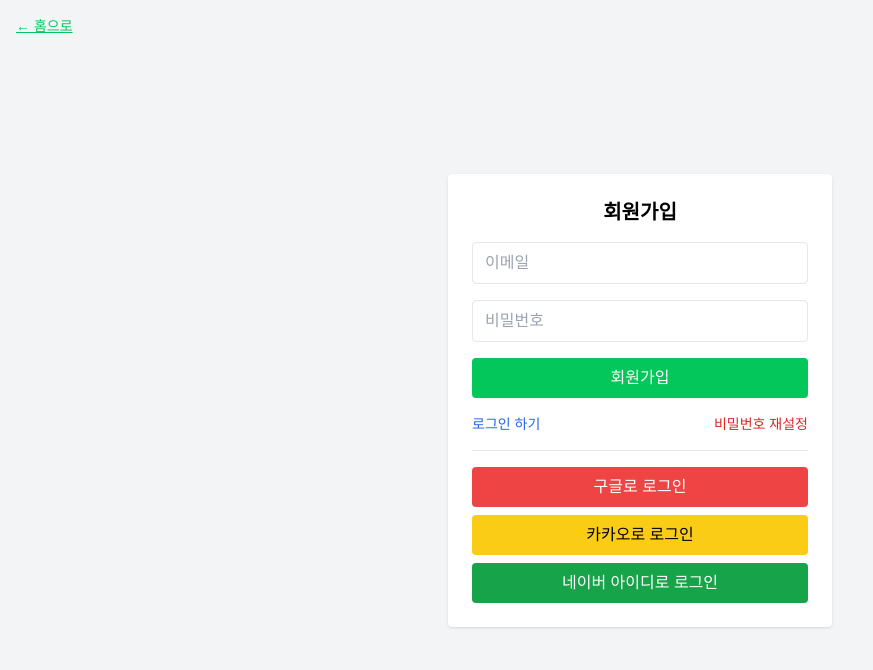
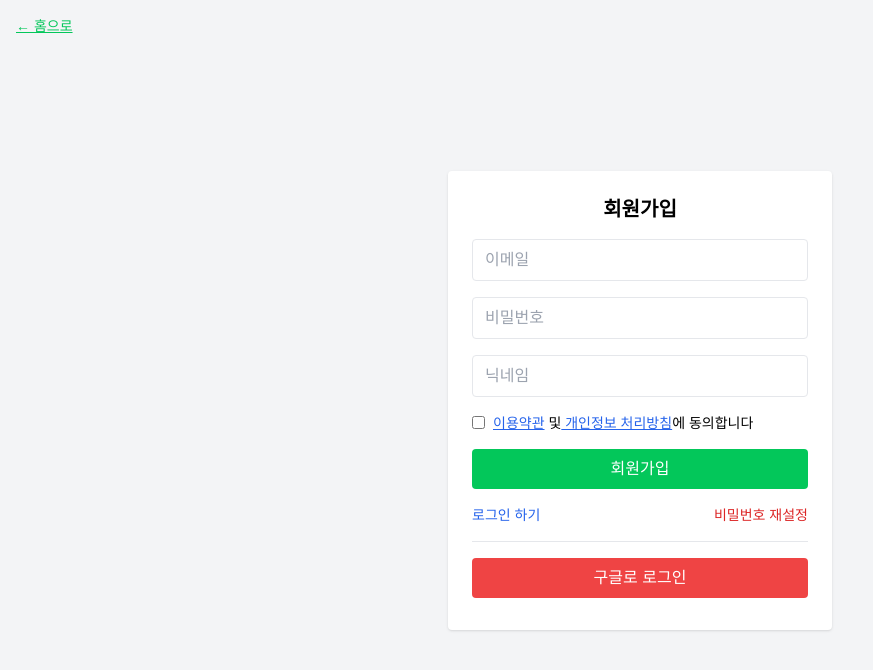
Before and after one commit to greatonefoot/politalk-test, a React (Create React App) app: page /login in a window 1280 px wide. Both pictures are taken after a click on the button "회원가입 하기". Shown: the top 670 px of the page, without its empty margins (0-873 px from the left). Built offline with nearby package versions, Linux system fonts and the light colour scheme.

Commit message:
간편로그인은 구글만 회원가입 강화 익명 구분 및 회원 이름 뜨게 처리 다만 사진 업로드 문제 수정 전

```diff
--- a/src/App.jsx
+++ b/src/App.jsx
@@ -10,6 +10,8 @@ import AdminUserPage from "./components/pages/AdminUserPage";
 import MyProfilePage from "./components/pages/MyProfilePage";
 import MyHistoryPage from "./components/pages/MyHistoryPage";
 import LoginPage from "./components/pages/LoginPage";
+import TermsPage from "./components/pages/TermsPage";
+import PrivacyPolicy from "./components/pages/PrivacyPolicy";
 import ProtectedRoute from "./components/ProtectedRoute";
 import AdminRoute from "./components/AdminRoute";
 
@@ -23,6 +25,13 @@ function App() {
           {/* ✅ 홈, 게시글 보기: 공개 */}
           <Route path="/" element={<Home />} />
           <Route path="/post/:postId" element={<VotePage />} />
+
+          {/* ✅ 로그인 */}
+          <Route path="/login" element={<LoginPage />} />
+
+          {/* ✅ 약관 페이지 */}
+          <Route path="/terms" element={<TermsPage />} />
+          <Route path="/privacy" element={<PrivacyPolicy />} />
 
           {/* ✅ 글 작성: 로그인 필요 */}
           <Route
@@ -77,9 +86,6 @@ function App() {
               </ProtectedRoute>
             }
           />
-
-          {/* ✅ 로그인 */}
-          <Route path="/login" element={<LoginPage />} />
         </Routes>
 
         <Toaster position="top-center" />
--- a/src/components/pages/Home.jsx
+++ b/src/components/pages/Home.jsx
@@ -85,7 +85,7 @@ const Home = () => {
 
       if (post.authorUid) {
         const userSnap = await getDoc(doc(db, "users", post.authorUid));
-        authors[post.id] = userSnap.exists() ? userSnap.data().nickname || "익명" : "익명";
+        authors[post.id] = userSnap.exists() ? userSnap.data().name || "익명" : "익명";
       }
     }
 
--- a/src/components/pages/LoginPage.jsx
+++ b/src/components/pages/LoginPage.jsx
@@ -1,4 +1,4 @@
-import React, { useState, useEffect } from "react";
+import React, { useState } from "react";
 import { useNavigate, Link } from "react-router-dom";
 import { auth, db } from "../../firebase";
 import {
@@ -8,89 +8,59 @@ import {
   sendPasswordResetEmail,
   signInWithPopup,
   GoogleAuthProvider,
-  signInWithCustomToken,
 } from "firebase/auth";
-import { doc, setDoc, addDoc, collection, getDoc } from "firebase/firestore";
+import {
+  doc,
+  setDoc,
+  addDoc,
+  collection,
+  getDoc,
+  query,
+  where,
+  getDocs
+} from "firebase/firestore";
 
 const LoginPage = () => {
   const [isSignup, setIsSignup] = useState(false);
   const [email, setEmail] = useState("");
   const [password, setPassword] = useState("");
+  const [nickname, setNickname] = useState("");
+  const [agreeTerms, setAgreeTerms] = useState(false);
   const navigate = useNavigate();
-
-  useEffect(() => {
-    const kakaoKey = "efee2a0af2ad649dea067b07b6f48b10";
-    const kakaoScript = document.createElement("script");
-    kakaoScript.src = "https://developers.kakao.com/sdk/js/kakao.js";
-    kakaoScript.async = true;
-    kakaoScript.defer = true;
-    kakaoScript.onload = () => {
-      if (window.Kakao && !window.Kakao.isInitialized()) {
-        window.Kakao.init(kakaoKey);
-        console.log("✅ Kakao SDK 초기화 완료");
-      }
-    };
-    document.head.appendChild(kakaoScript);
-  }, []);
-
-  // ✅ 네이버 access_token 처리 로직 (기존 유지)
-  useEffect(() => {
-    const hash = window.location.href.split("#")[1];
-    if (hash && hash.includes("access_token")) {
-      const params = new URLSearchParams(hash);
-      const accessToken = params.get("access_token");
-
-      const handleNaverLogin = async () => {
-        try {
-          const res = await fetch("https://us-central1-politalk-4e0dd.cloudfunctions.net/naverLogin", {
-            method: "POST",
-            headers: { "Content-Type": "application/json" },
-            body: JSON.stringify({ accessToken }),
-          });
-
-          const data = await res.json();
-          await signInWithCustomToken(auth, data.firebaseToken);
-
-          const user = auth.currentUser;
-          const userRef = doc(db, "users", user.uid);
-          const docSnap = await getDoc(userRef);
-          if (!docSnap.exists()) {
-            await setDoc(userRef, {
-              name: "새 사용자",
-              profilePic: "",
-              email: user.email || "",
-              role: "user",
-              createdAt: new Date(),
-            });
-          }
-
-          const ipRes = await fetch("https://api.ipify.org?format=json");
-          const ipData = await ipRes.json();
-          await addDoc(collection(db, "loginLogs"), {
-            uid: user.uid,
-            email: user.email || "",
-            timestamp: new Date(),
-            ip: ipData.ip,
-          });
-
-          alert("네이버 로그인 성공!");
-          navigate("/");
-        } catch (error) {
-          alert("네이버 로그인 실패: " + error.message);
-        }
-      };
-
-      handleNaverLogin();
-    }
-  }, [navigate]);
 
   const handleSubmit = async (e) => {
     e.preventDefault();
     try {
       if (isSignup) {
+        if (!nickname.trim()) {
+          alert("닉네임을 입력해주세요.");
+          return;
+        }
+        if (!agreeTerms) {
+          alert("약관에 동의해야 가입할 수 있습니다.");
+          return;
+        }
+
+        // 닉네임 중복 검사
+        const q = query(collection(db, "users"), where("name", "==", nickname));
+        const snapshot = await getDocs(q);
+        if (!snapshot.empty) {
+          alert("이미 사용 중인 닉네임입니다.");
+          return;
+        }
+
         const userCredential = await createUserWithEmailAndPassword(auth, email, password);
         const user = userCredential.user;
         await sendEmailVerification(user);
+
+        await setDoc(doc(db, "users", user.uid), {
+          name: nickname,
+          profilePic: "",
+          email: email,
+          role: "user",
+          createdAt: new Date(),
+        });
+
         alert("가입 완료! 이메일 인증 메일이 전송되었습니다.");
       } else {
         const userCredential = await signInWithEmailAndPassword(auth, email, password);
@@ -180,71 +150,6 @@ const LoginPage = () => {
     }
   };
 
-  const handleKakaoLogin = async () => {
-    try {
-      if (!window.Kakao || !window.Kakao.isInitialized()) {
-        alert("카카오 SDK가 아직 초기화되지 않았습니다. 잠시 후 다시 시도해주세요.");
-        return;
-      }
-
-      window.Kakao.Auth.login({
-        scope: "profile_nickname, account_email",
-        persistAccessToken: true,
-        success: async (authObj) => {
-          const accessToken = authObj.access_token;
-
-          const res = await fetch("https://us-central1-politalk-4e0dd.cloudfunctions.net/kakaoLogin", {
-            method: "POST",
-            headers: { "Content-Type": "application/json" },
-            body: JSON.stringify({ accessToken }),
-          });
-
-          const data = await res.json();
-          await signInWithCustomToken(auth, data.firebaseToken);
-
-          const user = auth.currentUser;
-          const userRef = doc(db, "users", user.uid);
-          const docSnap = await getDoc(userRef);
-          if (!docSnap.exists()) {
-            await setDoc(userRef, {
-              name: "새 사용자",
-              profilePic: "",
-              email: user.email || "",
-              role: "user",
-              createdAt: new Date(),
-            });
-          }
-
-          const ipRes = await fetch("https://api.ipify.org?format=json");
-          const ipData = await ipRes.json();
-          await addDoc(collection(db, "loginLogs"), {
-            uid: user.uid,
-            email: user.email || "",
-            timestamp: new Date(),
-            ip: ipData.ip,
-          });
-
-          alert("카카오 로그인 성공!");
-          navigate("/");
-        },
-        fail: (err) => {
-          console.error("카카오 로그인 실패", err);
-          alert("카카오 로그인 실패");
-        },
-      });
-    } catch (error) {
-      alert("오류: " + error.message);
-    }
-  };
-
-  // ✅ 네이버 리디렉션 로그인
-  const handleNaverRedirect = () => {
-    const clientId = "KzNqOG3o5fJpv3t2qJ4k";
-    const redirectUri = "https://politalk-test.vercel.app/login";
-    const state = Math.random().toString(36).substring(2, 15);
-    window.location.href = `https://nid.naver.com/oauth2.0/authorize?response_type=token&client_id=${clientId}&redirect_uri=${redirectUri}&state=${state}`;
-  };
-
   return (
     <div className="min-h-screen flex items-center justify-center bg-gray-100 relative">
       <Link to="/" className="absolute top-4 left-4 text-naver underline text-sm hover:text-naverDark">
@@ -262,6 +167,7 @@ const LoginPage = () => {
             value={email}
             onChange={(e) => setEmail(e.target.value)}
             className="border px-3 py-2 rounded"
+            required
           />
           <input
             type="password"
@@ -269,7 +175,31 @@ const LoginPage = () => {
             value={password}
             onChange={(e) => setPassword(e.target.value)}
             className="border px-3 py-2 rounded"
+            required
           />
+          {isSignup && (
+            <>
+              <input
+                type="text"
+                placeholder="닉네임"
+                value={nickname}
+                onChange={(e) => setNickname(e.target.value)}
+                className="border px-3 py-2 rounded"
+                required
+              />
+              <label className="flex items-center gap-2 text-sm">
+                <input
+                  type="checkbox"
+                  checked={agreeTerms}
+                  onChange={(e) => setAgreeTerms(e.target.checked)}
+                />
+                <span>
+                  <a href="/terms" className="underline text-blue-600" target="_blank">이용약관</a> 및
+                  <a href="/privacy" className="underline text-blue-600" target="_blank"> 개인정보 처리방침</a>에 동의합니다
+                </span>
+              </label>
+            </>
+          )}
           <button type="submit" className="bg-naver text-white py-2 rounded">
             {isSignup ? "회원가입" : "로그인"}
           </button>
@@ -289,12 +219,6 @@ const LoginPage = () => {
         <button onClick={handleGoogleLogin} className="bg-red-500 text-white w-full py-2 rounded mb-2">
           구글로 로그인
         </button>
-        <button onClick={handleKakaoLogin} className="bg-yellow-400 text-black w-full py-2 rounded mb-2">
-          카카오로 로그인
-        </button>
-        <button onClick={handleNaverRedirect} className="bg-green-600 text-white w-full py-2 rounded">
-          네이버 아이디로 로그인
-        </button>
       </div>
     </div>
   );
--- /dev/null
+++ b/src/components/pages/PrivacyPolicy.jsx
@@ -0,0 +1,19 @@
+
+// src/pages/PrivacyPolicy.jsx
+import React from "react";
+
+const PrivacyPolicy = () => (
+  <div className="max-w-3xl mx-auto p-6">
+    <h1 className="text-2xl font-bold mb-4">개인정보 처리방침</h1>
+    <p className="mb-2">PoliTalk(이하 "서비스")는 이용자의 개인정보를 소중히 여기며, 관련 법령에 따라 안전하게 보호하고 있습니다.</p>
+    <ul className="list-disc list-inside space-y-2">
+      <li>수집 항목: 이메일, 닉네임, 로그인 이력(IP 포함)</li>
+      <li>수집 목적: 서비스 제공, 이용자 식별, 부정 이용 방지</li>
+      <li>보관 기간: 회원 탈퇴 시까지 또는 관련 법령 기준에 따름</li>
+      <li>서비스는 제3자에게 개인정보를 제공하지 않으며, 보안 조치를 통해 보호됩니다.</li>
+      <li>이용자는 언제든지 자신의 개인정보를 조회, 수정하거나 삭제 요청할 수 있습니다.</li>
+    </ul>
+  </div>
+);
+
+export default PrivacyPolicy;
--- /dev/null
+++ b/src/components/pages/TermsPage.jsx
@@ -0,0 +1,18 @@
+// src/pages/TermsPage.jsx
+import React from "react";
+
+const TermsPage = () => (
+  <div className="max-w-3xl mx-auto p-6">
+    <h1 className="text-2xl font-bold mb-4">이용약관</h1>
+    <p className="mb-2">본 약관은 PoliTalk(이하 "서비스")의 이용과 관련하여 회사와 이용자 간의 권리, 의무 및 책임사항을 규정합니다.</p>
+    <ul className="list-disc list-inside space-y-2">
+      <li>회원은 본 서비스를 통해 게시글을 작성하거나 댓글을 남길 수 있습니다.</li>
+      <li>회원은 타인의 권리를 침해하거나 불법적인 콘텐츠를 게재해서는 안 됩니다.</li>
+      <li>회사는 서비스의 원활한 운영을 위해 게시물의 수정, 삭제 또는 제한 조치를 취할 수 있습니다.</li>
+      <li>회원의 개인정보는 서비스 운영 외의 목적으로 사용되지 않으며, 관련 법령에 따라 보호됩니다.</li>
+      <li>서비스를 이용함으로써 본 약관에 동의한 것으로 간주됩니다.</li>
+    </ul>
+  </div>
+);
+
+export default TermsPage;
```
Also changed, not shown: src/components/pages/CommentSection.jsx (+8 -1 lines).
